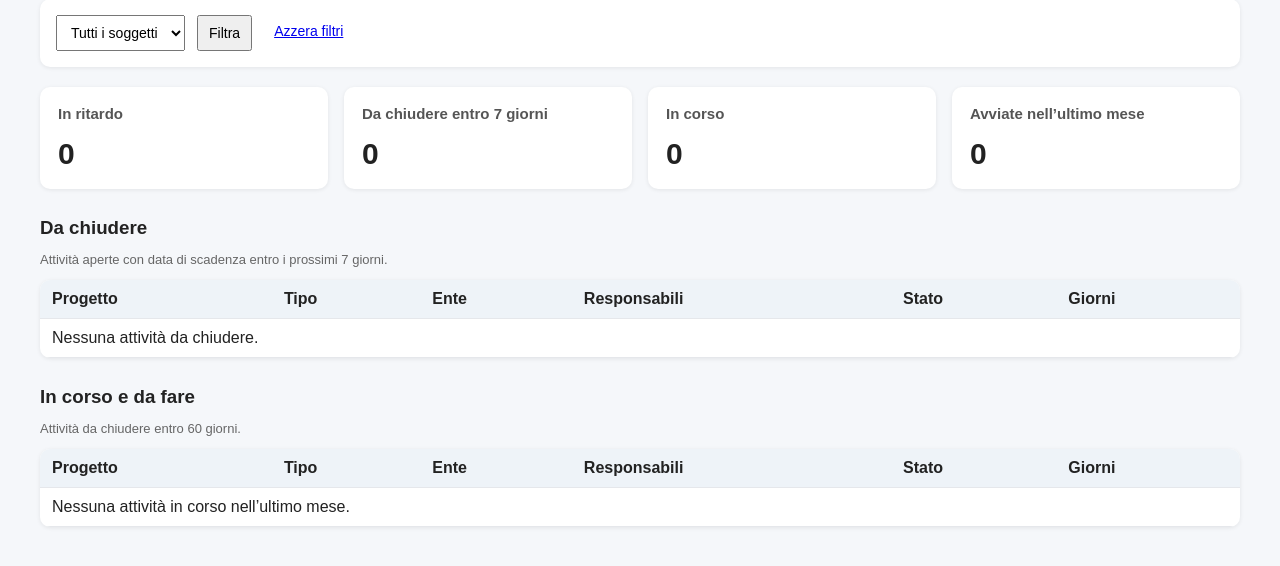
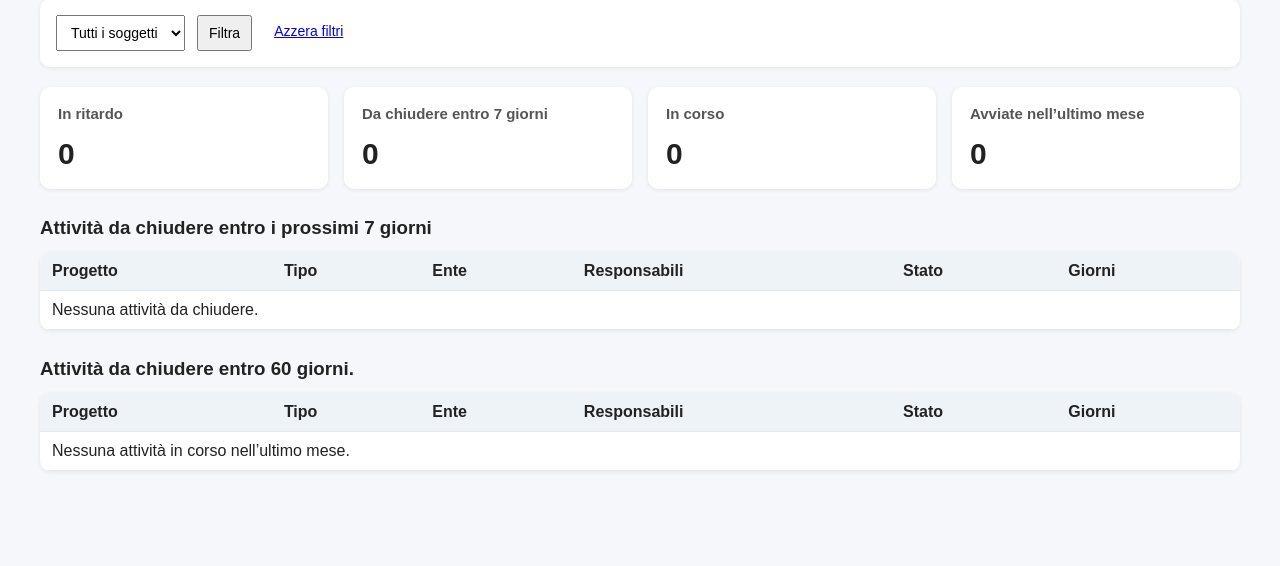
Before and after one commit to bbarbarab/djangoscad, a Django app: page / in a window 1280 px wide. Shown: the part 213-779 px from the top of the page. Run offline with Django 5.2, Linux system fonts and the light colour scheme; the visitor is signed in with stand-in values (Sample User, id 1); data that the repository does not hold is empty; parts of the project's set-up code (start-up, migrations or seed data) failed here and were passed over.

Commit message:
ulteriore semplificazione dashboard

```diff
--- a/templates/core/dashboard.html
+++ b/templates/core/dashboard.html
@@ -40,8 +40,8 @@
     </div>
 </div>
 
-<h3 class="section-title">Da chiudere</h3>
-<p class="small">Attività aperte con data di scadenza entro i prossimi 7 giorni.</p>
+<h3 class="section-title">Attività da chiudere entro i prossimi 7 giorni</h3>
+<p class="small"> </p>
 
 <table>
     <tr>
@@ -89,8 +89,8 @@
     {% endfor %}
 </table>
 
-<h3 class="section-title">In corso e da fare</h3>
-<p class="small">Attività da chiudere entro 60 giorni.</p>
+<h3 class="section-title">Attività da chiudere entro 60 giorni.</h3>
+<p class="small"></p>
 
 <table>
     <tr>
```
